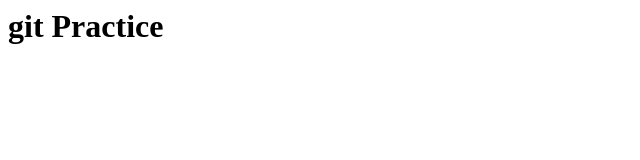
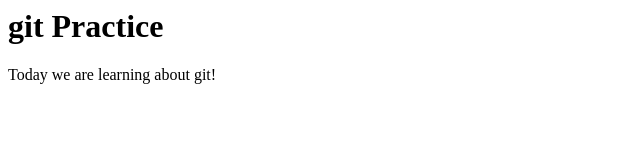
Before and after one commit to kohlmama/cse102, a plain HTML site: page index.html in a window 1280 px wide. Shown: the whole page, without its empty margins (0-640 px from the left). Drawn offline with Linux system fonts and the light colour scheme.

Commit message:
added the paragraph tags

```diff
--- a/index.html
+++ b/index.html
@@ -4,5 +4,6 @@
 </head>
 <body>
 	<h1>git Practice</h1>
+	<p>Today we are learning about git!</p>
 </body>
 </html>
```
